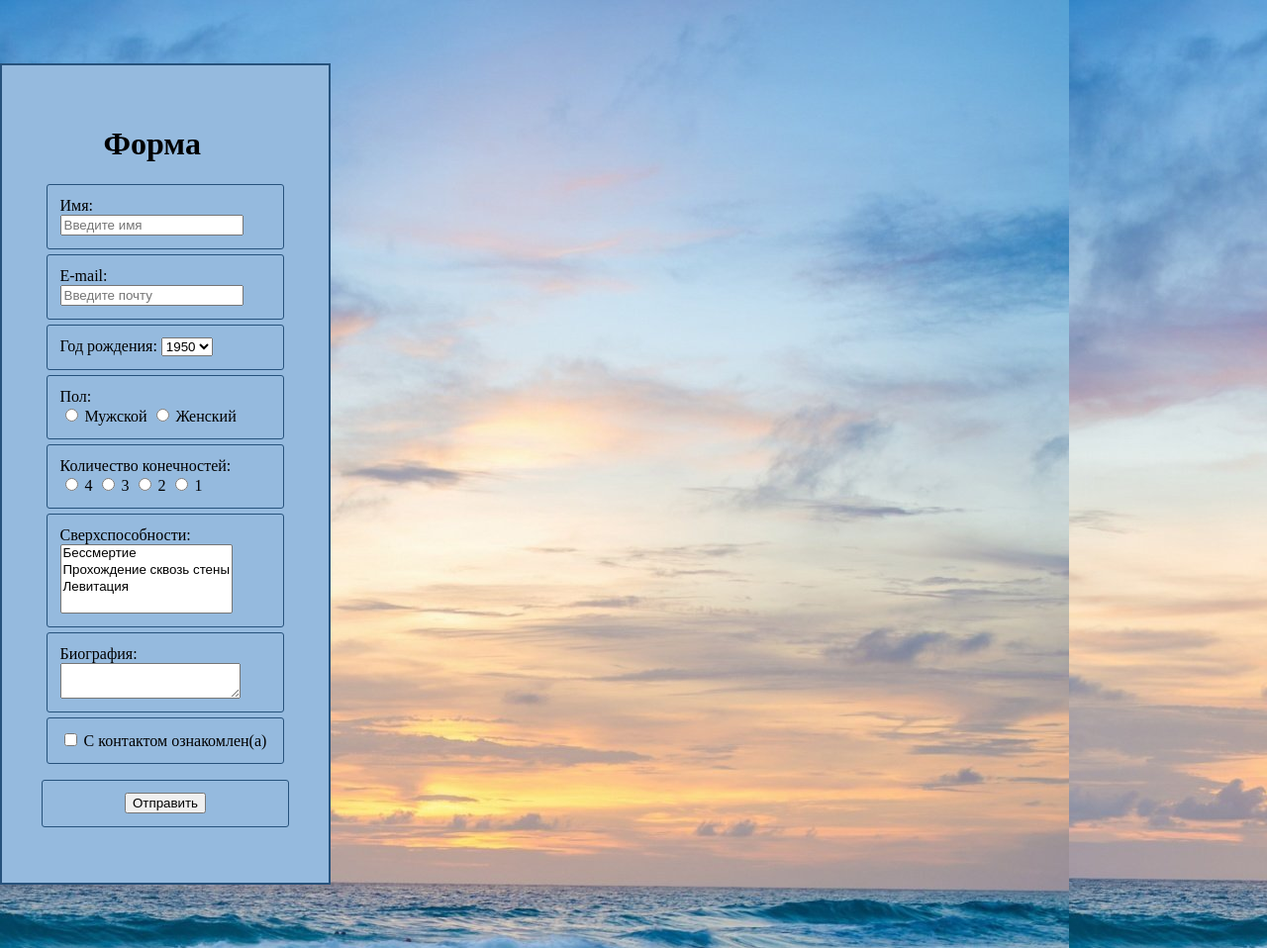
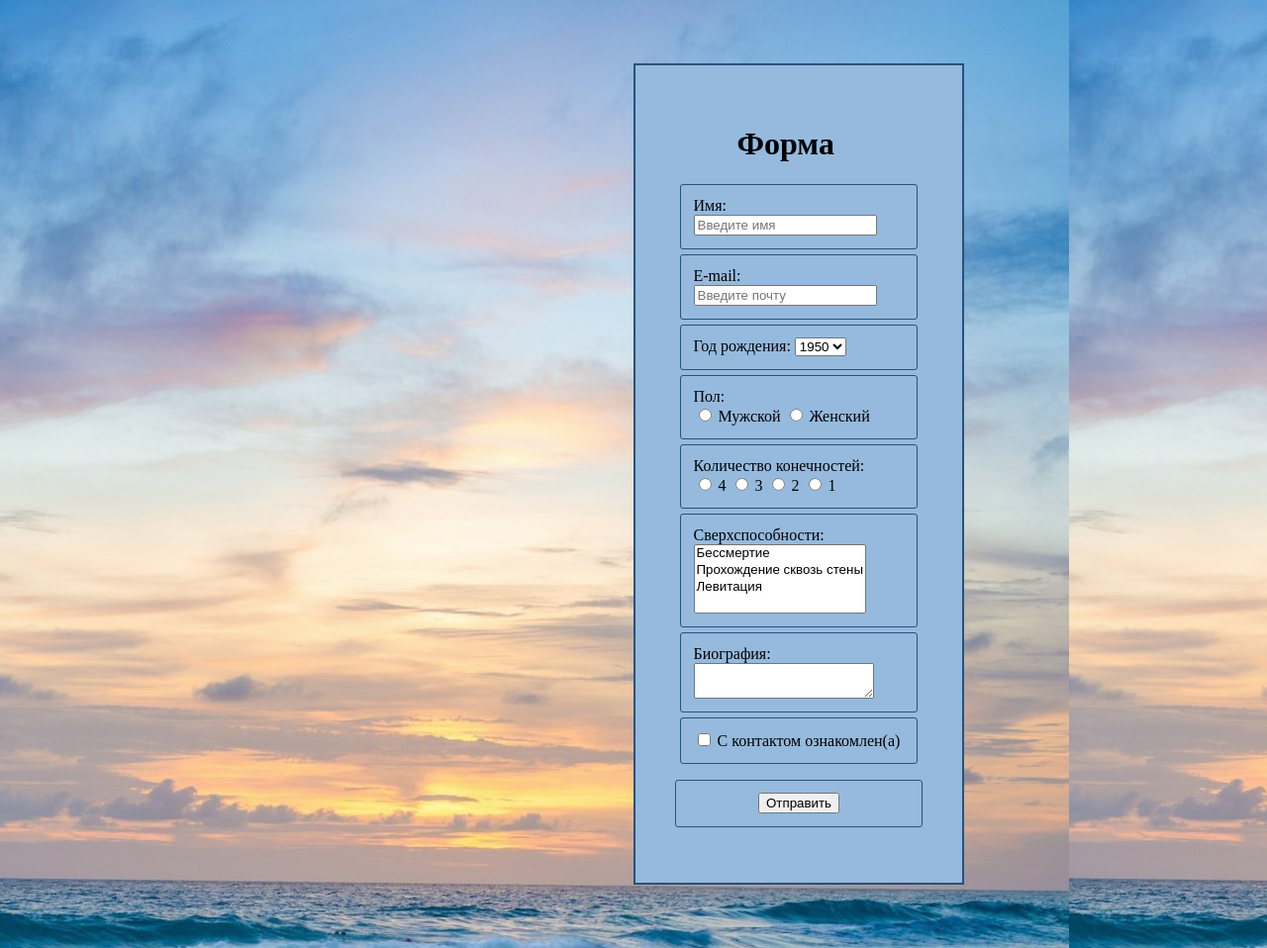
Before and after one commit to AleksandraShmakova/Backend4, a PHP site: page /form.php in a window 1280 px wide. Shown: the whole page at 99% size. Run offline with PHP 8.4, Linux system fonts and the light colour scheme; data that the repository does not hold is empty.

Commit message:
Update form.php

```diff
--- a/form.php
+++ b/form.php
@@ -4,8 +4,8 @@ body{
   background-image: url("sea.jpg");
   background-size: no-repeat;
   display: block;
-  margin-left: auto;
-  margin-right: auto;
+  margin-left: 50%;
+  margin-right: 50%;
   justify-content:center;
   margin-top:5%;
   margin-bottom:5%;
```
